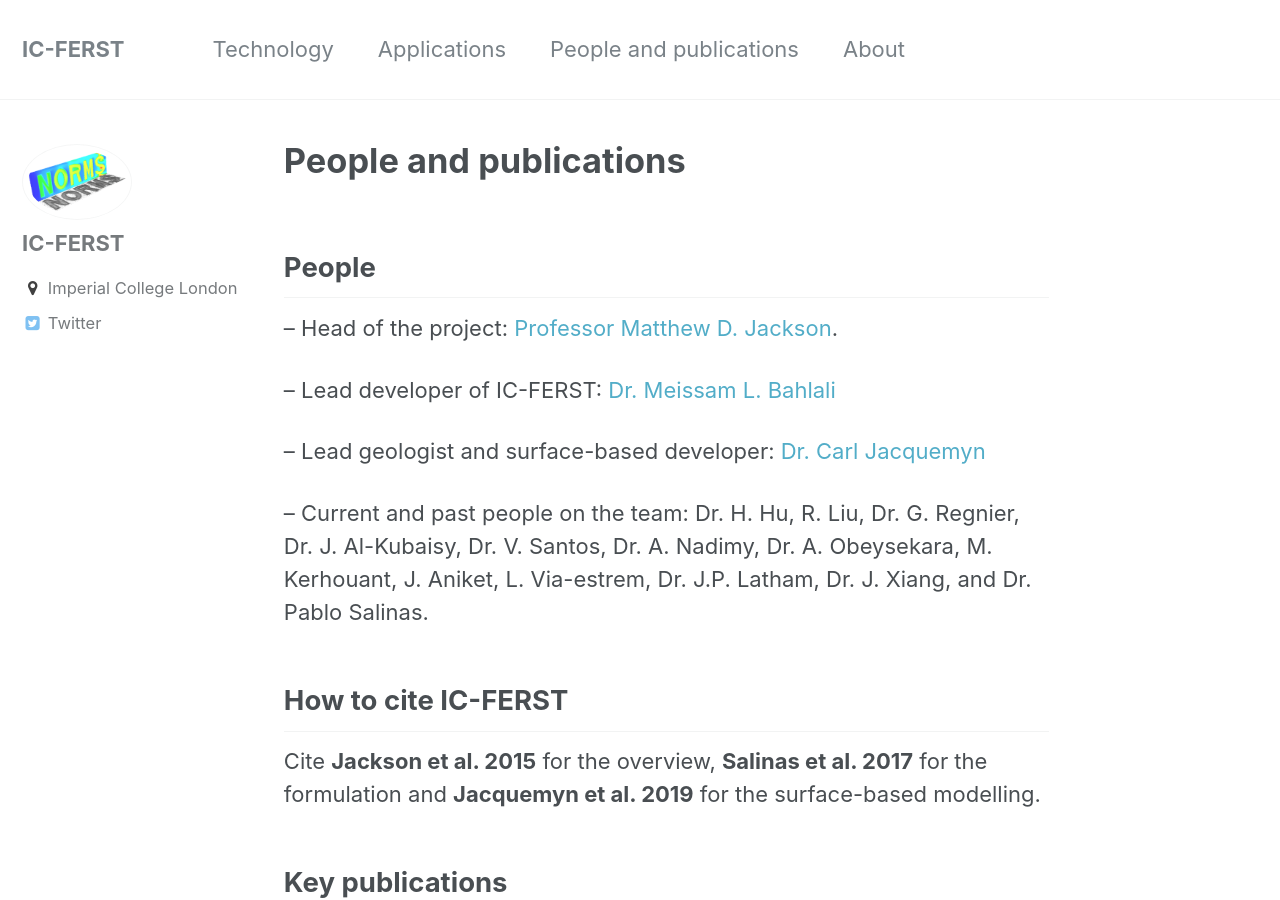
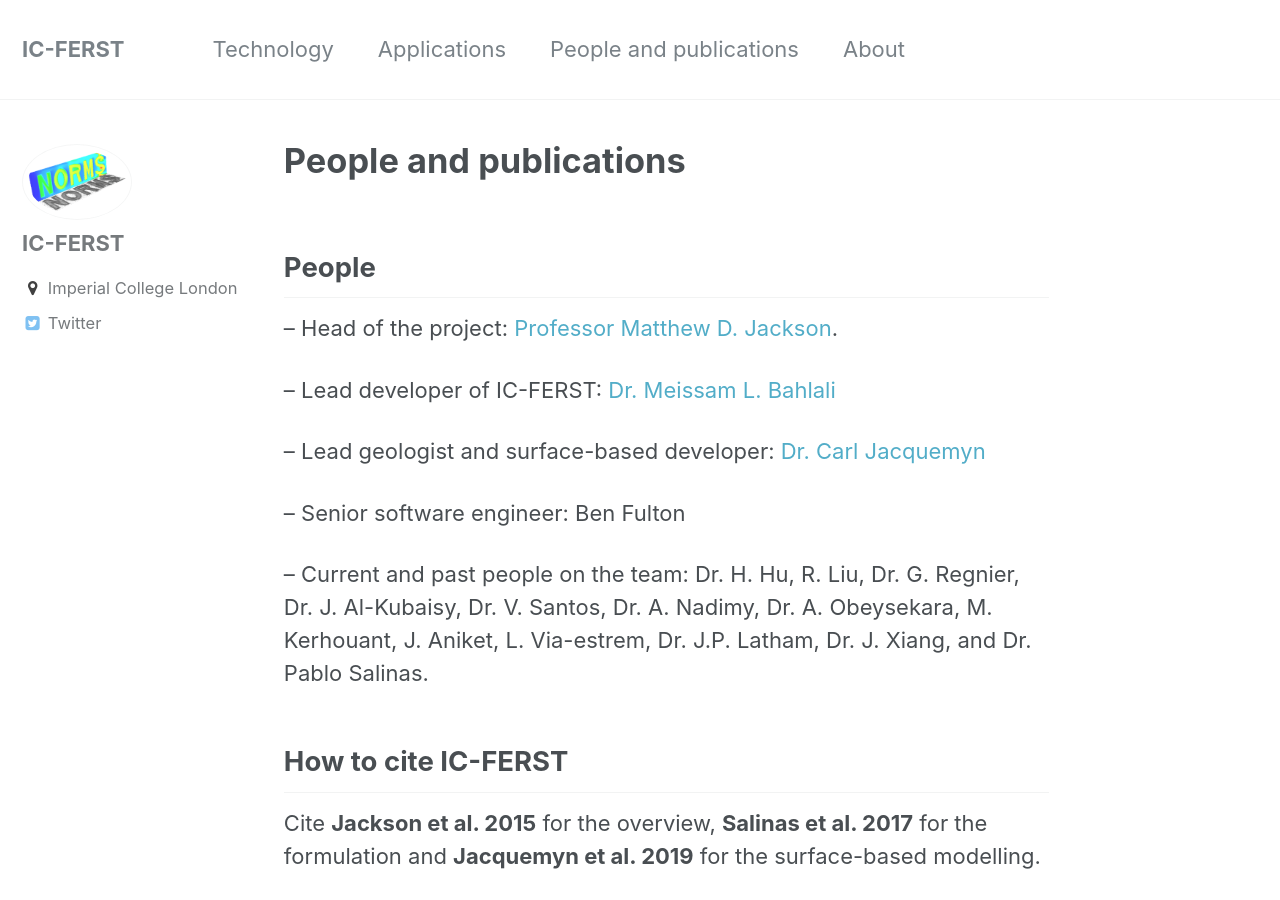
Before and after one commit to Multifluids/multifluids.github.com, a Jekyll site: the page built from _pages/people.md, in a window 1280 px wide and 900 px high. Built offline with Jekyll 4.4.1, drawn with Linux system fonts in a browser that asks for light colours.

Commit message:
Add team member

```diff
--- a/_pages/people.md
+++ b/_pages/people.md
@@ -11,6 +11,8 @@ excerpt: ""
  -- Lead developer of IC-FERST: <a href="https://profiles.imperial.ac.uk/m.bahlali">Dr. Meissam L. Bahlali</a>
 
  -- Lead geologist and surface-based developer: <a href="https://profiles.imperial.ac.uk/c.jacquemyn">Dr. Carl Jacquemyn</a>
+
+ -- Senior software engineer: Ben Fulton
 
  -- Current and past people on the team: Dr. H. Hu, R. Liu, Dr. G. Regnier, Dr. J. Al-Kubaisy, Dr. V. Santos, Dr. A. Nadimy, Dr. A. Obeysekara, M. Kerhouant, J. Aniket, L. Via-estrem, Dr. J.P. Latham, Dr. J. Xiang, and Dr. Pablo Salinas.
 
```
